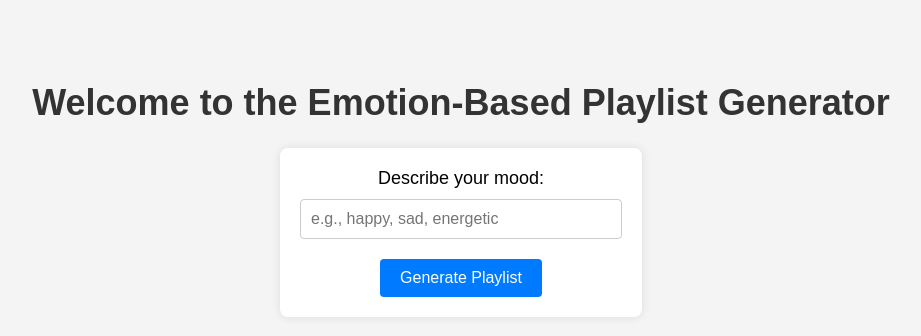
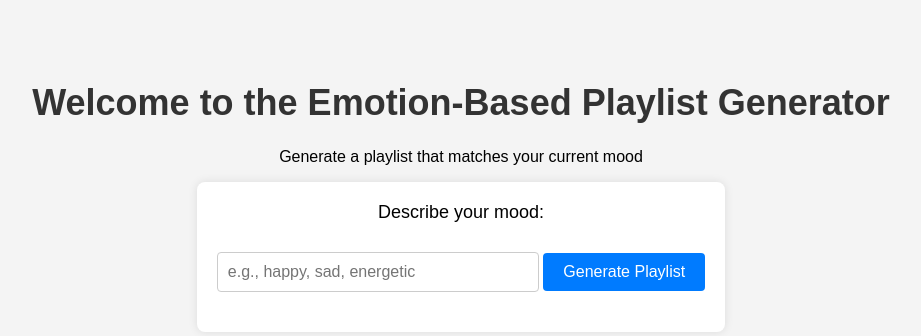
Before and after one commit to lowkeyharsh/Emotion-Based-Playlist-Generator, a Flask app: page / in a window 1280 px wide. Shown: the top 336 px of the page, without its empty margins (179-1100 px from the left). Run offline with Flask 3, Linux system fonts and the light colour scheme; parts of the project's set-up code (start-up, migrations or seed data) failed here and were passed over.

Commit message:
Enhanced main page layout with card design, subtitle, and improved form styling.

```diff
--- a/templates/index.html
+++ b/templates/index.html
@@ -1,17 +1,20 @@
+<!-- index.html -->
 <!DOCTYPE html>
 <html lang="en">
 <head>
     <meta charset="UTF-8">
-    <meta name="viewport" content="width=device-width, initial-scale=1.0">
     <title>Emotion-Based Playlist Generator</title>
     <link rel="stylesheet" href="{{ url_for('static', filename='style.css') }}">
 </head>
 <body>
-    <h1>Welcome to the Emotion-Based Playlist Generator</h1>
-    <form action="/generate_playlist" method="POST">
-        <label for="mood">Describe your mood:</label>
-        <input type="text" id="mood" name="mood" placeholder="e.g., happy, sad, energetic" required><br>
-        <input type="submit" value="Generate Playlist">
-    </form>
+    <div class="card">
+        <h1>Welcome to the Emotion-Based Playlist Generator</h1>
+        <p class="subtitle">Generate a playlist that matches your current mood</p>
+        <form action="{{ url_for('generate_playlist') }}" method="post">
+            <label for="mood">Describe your mood:</label>
+            <input type="text" id="mood" name="mood" placeholder="e.g., happy, sad, energetic">
+            <button type="submit">Generate Playlist</button>
+        </form>
+    </div>
 </body>
 </html>
```
